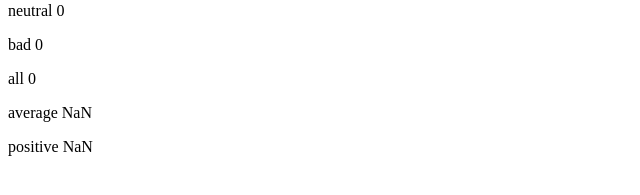
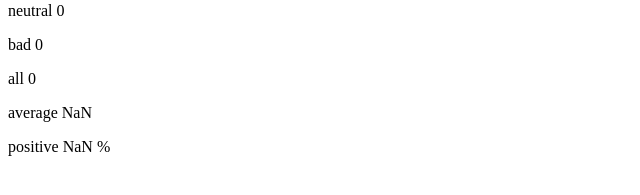
Before and after one commit to Beatles-without-tea/fullstack-open, a React (Create React App) app in the folder part1/unicafe/: page / in a window 1280 px wide. Shown: the part 213-408 px from the top of the page, without its empty margins (0-640 px from the left). Built offline with nearby package versions, Linux system fonts and the light colour scheme.

Commit message:
1.8: unicafe step3 done

```diff
--- a/part1/unicafe/src/App.js
+++ b/part1/unicafe/src/App.js
@@ -19,22 +19,20 @@ const Display = (props) => {
   )
 }
 
-const Display_sum = (props) => {
+const Statistics = ({good, neutral, bad}) => {
+  const average =  (good -bad)/ (good +neutral +bad)
+  const sum = (good + neutral + bad)
+  const positive = (good)/ (good +neutral +bad)
   return (
-  <p>all {props.good +props.neutral +props.bad }</p>
-  )
-}
-const Display_average = (props) => {
-  return (
-  <p>average {(props.good -props.bad)/ (props.good +props.neutral +props.bad)}</p>
+    <div>
+    <p>all {sum}</p>
+    <p>average {average}</p>
+    <p>positive {positive} % </p>
+    </div>
   )
 }
 
-const Display_positive = (props) => {
-  return (
-  <p>positive {(props.good)/ (props.good +props.neutral +props.bad)}</p>
-  )
-}
+
 
 const App = () => {
   // save clicks of each button to its own state
@@ -52,9 +50,9 @@ const App = () => {
       <Display name='good' state={good}/>
       <Display name='neutral' state={neutral}/>
       <Display name='bad' state={bad}/>
-      <Display_sum good={good} neutral={neutral} bad={bad}/>
-      <Display_average good={good} neutral={neutral} bad={bad}/>
-      <Display_positive good={good} neutral={neutral} bad={bad}/>
+
+      <Statistics good={good} neutral={neutral} bad={bad}/>
+
     </div>
   )
 }
```
